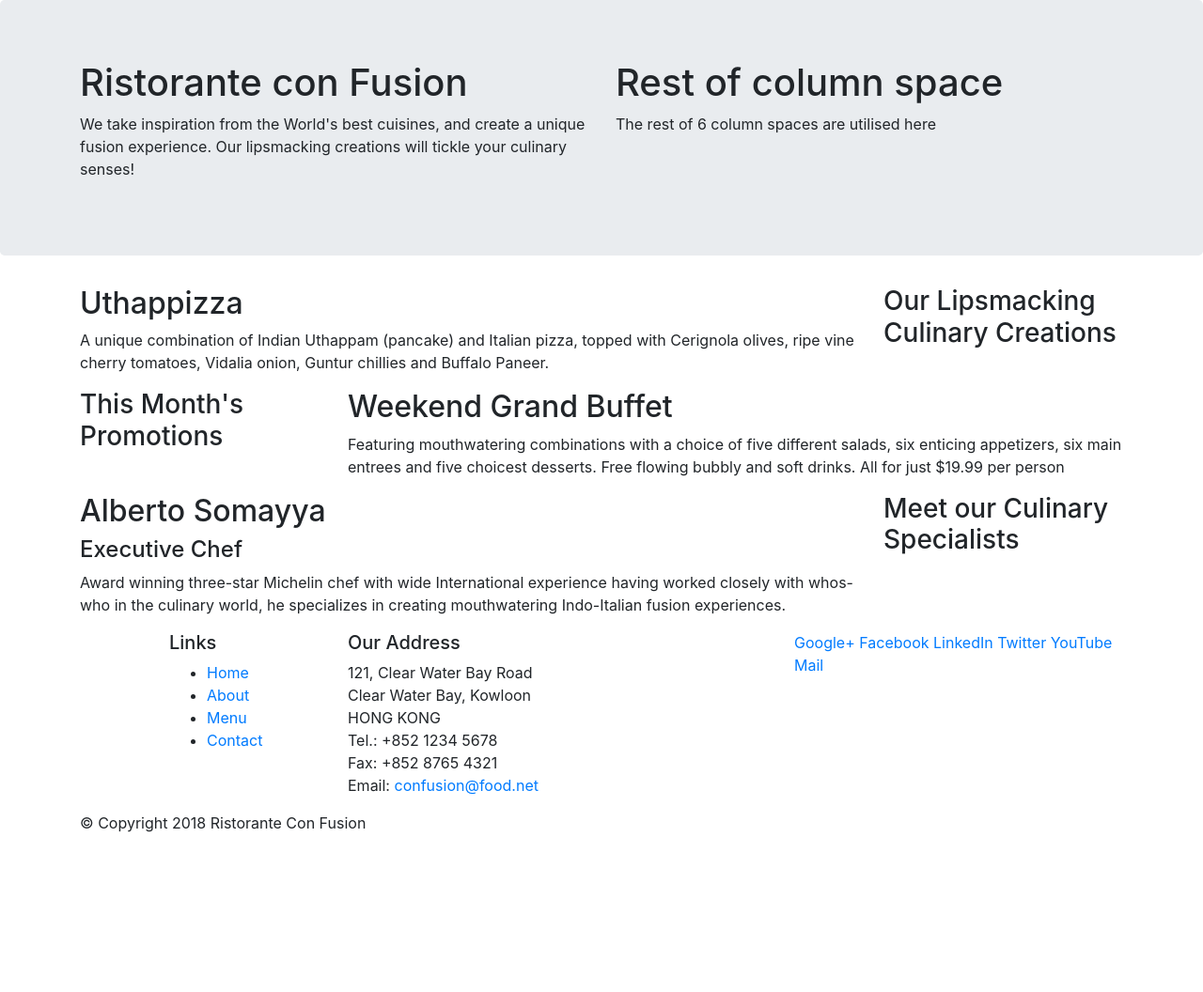
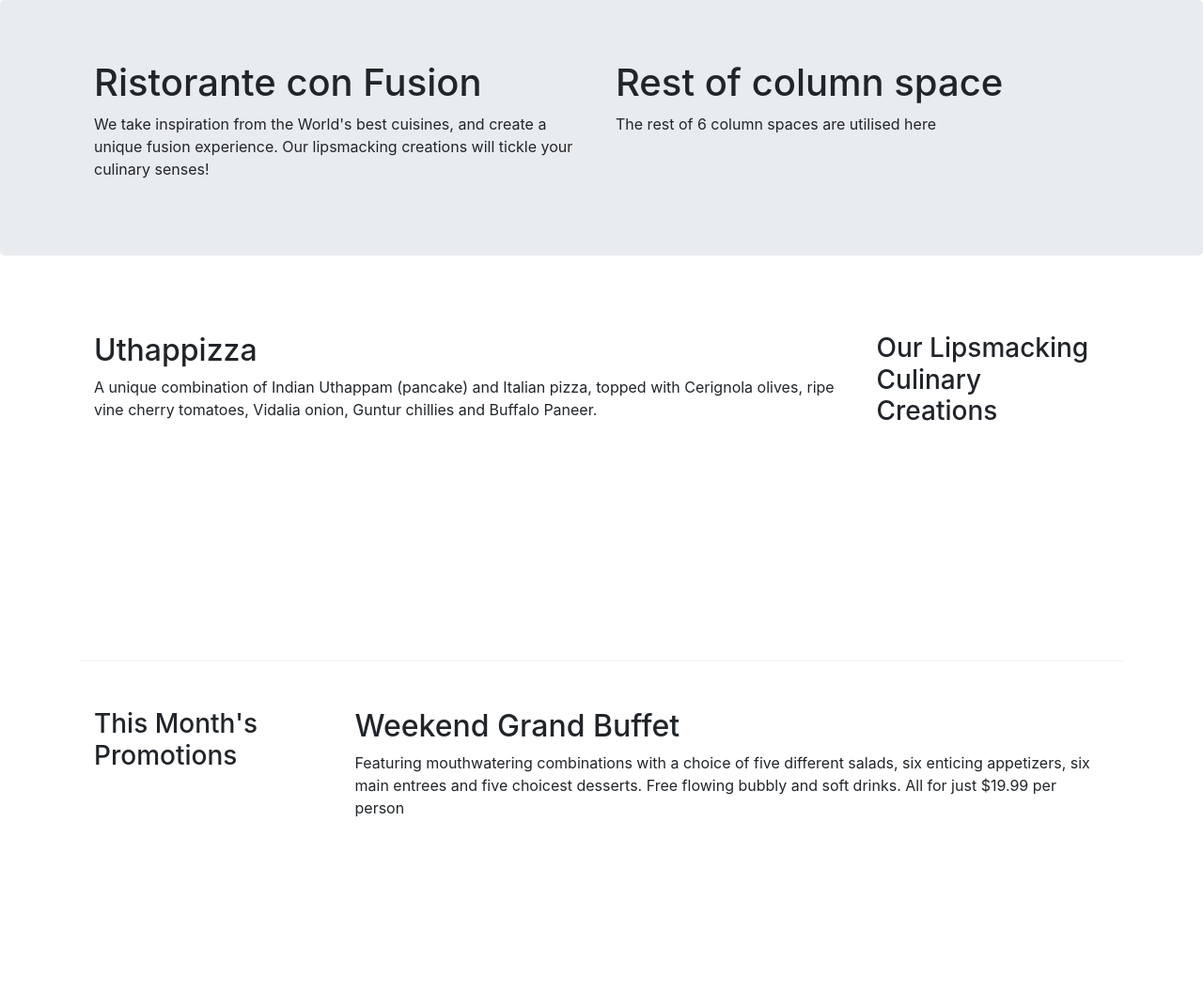
Before and after one commit to bhuwan1998/web-dev-course, a website: page index.html in a window 1280 px wide. Shown: the top 1056 px of the page at 94% size. Before the commit the page ends 904 px from the top, so only its background shows below. Drawn offline with nearby package versions, Linux system fonts and the light colour scheme.

Commit message:
Custom stylesheet addition

```diff
--- /dev/null
+++ b/css/styles.css
@@ -0,0 +1,21 @@
+/* Adding custom css classes for index.html */
+.row-header {
+    margin: 0px auto;
+    padding: 0px auto;
+
+}
+
+.row-content{
+    margin: 0px auto;
+    padding: 50px  0px 50px 0px;
+    border-bottom: 1px ridge;
+    min-height: 400px;
+}
+
+.footer{
+    background-color: #D1C4E9;
+    margin: 0px auto;
+    padding: 20px 0px 20px 0px;
+
+
+}
--- a/index.html
+++ b/index.html
@@ -10,6 +10,7 @@
     <meta http-equiv="x-ua-compatible" content="ie=edge">
     <!-- Bootstrap CSS -->
     <link rel="stylesheet" href="node_modules/bootstrap/dist/css/bootstrap.min.css">
+    <link rel="stylesheet" href="css/styles.css">
     <!-- href -> attaching a css file (bootstrap.min.css)-->
 
     <title>Ristorante Con Fusion</title>
@@ -17,9 +18,9 @@
 
 <body>
     <!-- Creating a jumbotron-->
-    <header class="jumbotron">
+    <header class="jumbotron" >
         <div class="container">
-            <div class="row">
+            <div class="row row-header">
                 <div class="col-12 col-sm-6">
                     <h1>Ristorante con Fusion</h1>
                     <p>We take inspiration from the World's best cuisines, and create a unique fusion experience. Our
@@ -39,7 +40,7 @@
     </header>
 
     <div class="container">
-        <div class="row">
+        <div class="row row-content">
             <!-- Depending on the screen size automatically choose the size specified-->
             <div class="col-12 col-sm-4 order-sm-last col-md-3">
                 <h3>Our Lipsmacking Culinary Creations</h3> <!-- This content will be pulled to the right-->
@@ -52,7 +53,7 @@
         </div>
 
 
-        <div class="row">
+        <div class="row row-content">
             <div class="col-12 col-sm-4 col-md-3">
                 <h3>This Month's Promotions</h3>
             </div>
@@ -64,7 +65,7 @@
             </div>
         </div>
 
-        <div class="row">
+        <div class="row row-content">
             <div class="col-12 col-sm-4 order-sm-last col-md-3">
                 <h3>Meet our Culinary Specialists</h3>
             </div>
@@ -83,7 +84,7 @@
             <div class="row">
                 <div class="col-4  offset-1 col-sm-2">
                     <h5>Links</h5>
-                    <ul>
+                    <ul class="list-unstyled">
                         <li><a href="#">Home</a></li>
                         <li><a href="#">About</a></li>
                         <li><a href="#">Menu</a></li>
```
